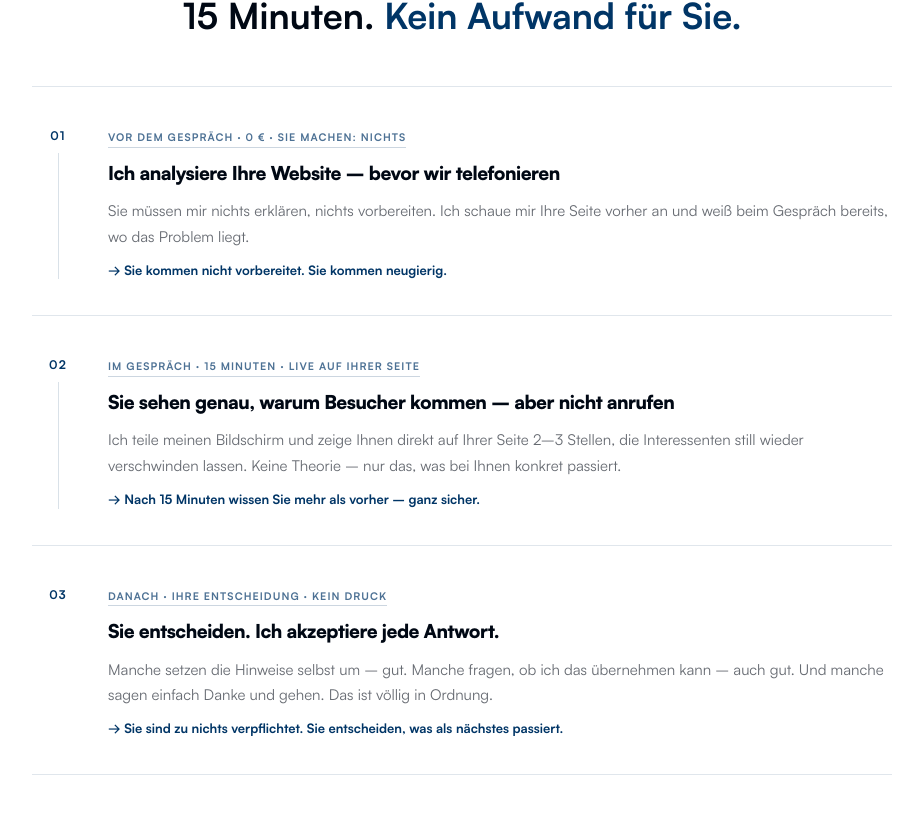
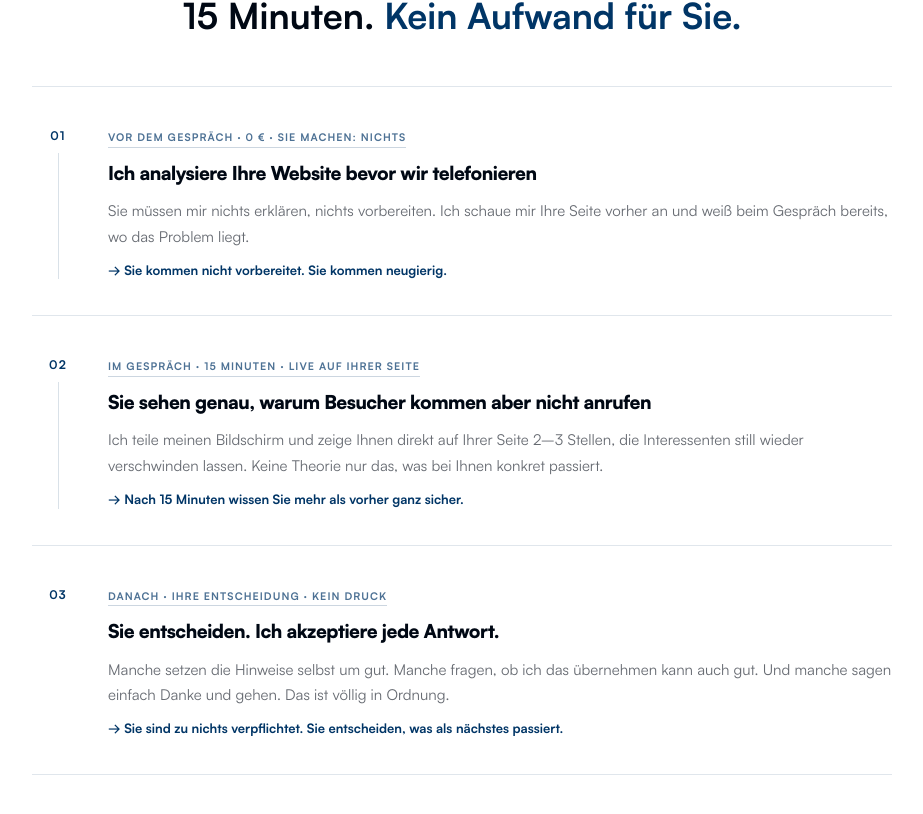
Before and after one commit to Franco-Cipolla/franco-cipolla-website, a React (Vite) app: page /website-analyse in a window 1280 px wide. Shown: the part 3792-4606 px from the top of the page, without its empty margins (178-1101 px from the left). Built offline with nearby package versions, Linux system fonts and the light colour scheme; no server answers.

Commit message:
`Fixed typos and whitespace in ErstGespraech.jsx`

```diff
--- a/src/pages/ErstGespraech.jsx
+++ b/src/pages/ErstGespraech.jsx
@@ -190,7 +190,7 @@ const ErstGespraech = () => {
             },
             {
               "@type": "Question",
-              "name": "Ich hatte schon einmal eine Agentur – warum sollte das diesmal anders sein?",
+              "name": "Ich hatte schon einmal eine Agentur warum sollte das diesmal anders sein?",
               "acceptedAnswer": {
                 "@type": "Answer",
                 "text": "Viele Websites sehen modern aus, sind aber nicht darauf optimiert, Besucher in Anfragen umzuwandeln."
@@ -430,22 +430,22 @@ const ErstGespraech = () => {
             {
               ref: step1Ref, num: "01",
               badge: "Vor dem Gespräch · 0 € · Sie machen: nichts",
-              title: "Ich analysiere Ihre Website – bevor wir telefonieren",
+              title: "Ich analysiere Ihre Website bevor wir telefonieren",
               body: "Sie müssen mir nichts erklären, nichts vorbereiten. Ich schaue mir Ihre Seite vorher an und weiß beim Gespräch bereits, wo das Problem liegt.",
               result: "→ Sie kommen nicht vorbereitet. Sie kommen neugierig.",
             },
             {
               ref: step2Ref, num: "02",
               badge: "Im Gespräch · 15 Minuten · live auf Ihrer Seite",
-              title: "Sie sehen genau, warum Besucher kommen – aber nicht anrufen",
-              body: "Ich teile meinen Bildschirm und zeige Ihnen direkt auf Ihrer Seite 2–3 Stellen, die Interessenten still wieder verschwinden lassen. Keine Theorie – nur das, was bei Ihnen konkret passiert.",
-              result: "→ Nach 15 Minuten wissen Sie mehr als vorher – ganz sicher.",
+              title: "Sie sehen genau, warum Besucher kommen aber nicht anrufen",
+              body: "Ich teile meinen Bildschirm und zeige Ihnen direkt auf Ihrer Seite 2–3 Stellen, die Interessenten still wieder verschwinden lassen. Keine Theorie nur das, was bei Ihnen konkret passiert.",
+              result: "→ Nach 15 Minuten wissen Sie mehr als vorher ganz sicher.",
             },
             {
               ref: step3Ref, num: "03",
               badge: "Danach · Ihre Entscheidung · kein Druck",
               title: "Sie entscheiden. Ich akzeptiere jede Antwort.",
-              body: "Manche setzen die Hinweise selbst um – gut. Manche fragen, ob ich das übernehmen kann – auch gut. Und manche sagen einfach Danke und gehen. Das ist völlig in Ordnung. ",
+              body: "Manche setzen die Hinweise selbst um gut. Manche fragen, ob ich das übernehmen kann auch gut. Und manche sagen einfach Danke und gehen. Das ist völlig in Ordnung. ",
               result: "→ Sie sind zu nichts verpflichtet. Sie entscheiden, was als nächstes passiert.",
             },
           ].map(({ ref, num, badge, title, body, result }, i, arr) => (
@@ -481,7 +481,7 @@ const ErstGespraech = () => {
                   {body}
                 </p>
 
-                {/* Result line – konkrete Konsequenz pro Schritt */}
+                {/* Result line konkrete Konsequenz pro Schritt */}
                 <p className="text-[12px] sm:text-[13px] font-semibold text-[#003566] leading-snug">
                   {result}
                 </p>
```
